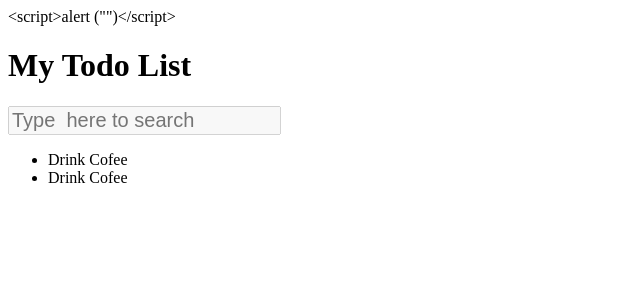
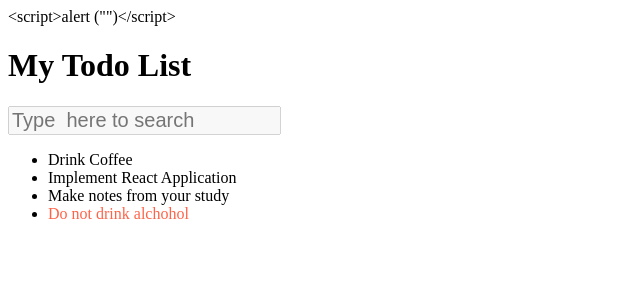
Before and after one commit to Oqeees/todo-list, a React (Create React App) app: page / in a window 1280 px wide. Shown: the top 300 px of the page, without its empty margins (0-640 px from the left). Built offline with nearby package versions, Linux system fonts and the light colour scheme.

Commit message:
step7 Using props in React

```diff
--- a/src/component/TodoList.js
+++ b/src/component/TodoList.js
@@ -1,10 +1,13 @@
 import React from "react";
 import { TodoListItem } from "./TodoListItem";
+
 export const TodoList = () => {
     return (
         <ul>
-            <li>< TodoListItem /></li>
-            <li><TodoListItem /></li>
+            <li><TodoListItem label = "Drink Coffee" /></li>
+            <li><TodoListItem label = "Implement React Application" /></li>
+            <li><TodoListItem label = "Make notes from your study" /></li>
+            <li><TodoListItem label = "Do not drink alchohol" important /></li>
         </ul>
     );
 };
--- a/src/component/TodoListItem.js
+++ b/src/component/TodoListItem.js
@@ -1,4 +1,9 @@
 import React from "react";
-export const TodoListItem = () => {
-    return <span> Drink Cofee</span>
+
+export const TodoListItem = ({ label, important = false }) => {
+    const style = {
+        color: important ? 'tomato' : 'black'
+    };
+    return <span style={ style }>{ label }
+    </span>
 };
```
